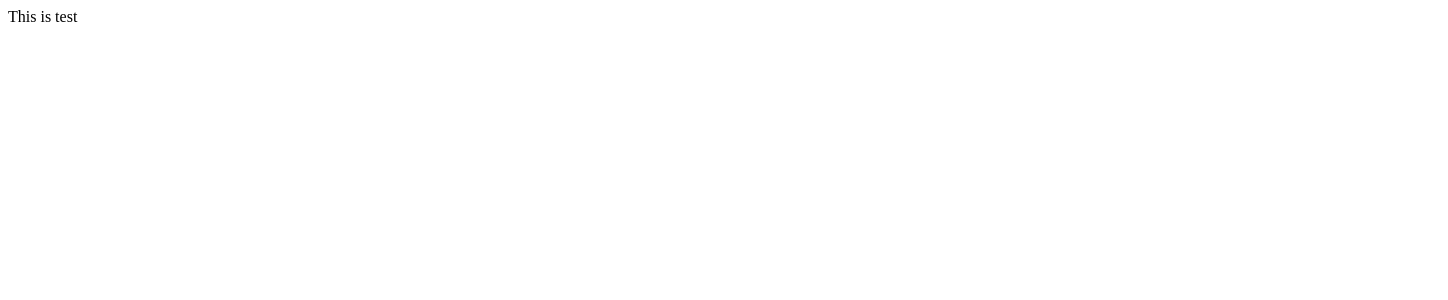
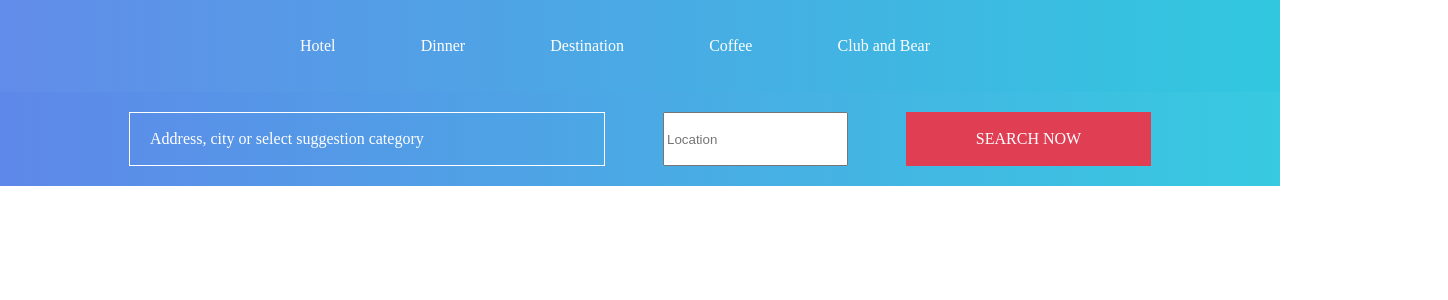
Before and after one commit to trixcode/triplytrip-front, a Next.js app: page / in a window 1280 px wide. Shown: the top 300 px of the page, 1448 px wide, since content can reach past the window. Built offline with nearby package versions, Linux system fonts and the light colour scheme.

Commit message:
Search and Category components

```diff
--- a/pages/index.js
+++ b/pages/index.js
@@ -1,12 +1,15 @@
 
 import Header from '../src/components/Header';
-
+import Category from '../src/components/Category'
+import Search from '../src/components/Search'
 import "../src/assets/styles/main.scss";
 
 function Home() {
-    return <div className="example">
-    <Header text="This is test"/>
-    </div>;
+    return <div>
+        <Category />
+        <Search />
+      </div>
+
   }
 
   export default Home;
--- a/src/assets/styles/_mixins.scss
+++ b/src/assets/styles/_mixins.scss
@@ -4,3 +4,10 @@
     flex-direction: column;
     justify-content: center;
 }
+
+@mixin displayFlexTynai {
+    display: flex;
+    flex-direction: row;
+    justify-content: space-between;
+    width: 100%;
+}
--- a/src/assets/styles/main.scss
+++ b/src/assets/styles/main.scss
@@ -4,3 +4,7 @@
     width: 1440px;
     @include displayFlexCenter;
 }
+.container-Tynai{
+    width: 1440px;
+    @include displayFlexTynai;
+}
--- /dev/null
+++ b/src/components/Category/category.scss
@@ -0,0 +1,35 @@
+@import '../../assets/styles/mixins';
+@import '../../assets/styles/variables';
+@import '../../assets/styles/main.scss';
+body{
+  margin: 0;
+}
+.category-container{
+  background: rgb(98,140,233);
+  background: linear-gradient(90deg, rgba(98,140,233,1) 0%, rgba(49,200,223,1) 100%);
+  height: 92px;
+  display: flex;
+  align-items: center;
+  justify-content: space-between;
+  margin: 0 auto;
+}
+.category{
+  display: flex;
+  justify-content: space-around;
+  .category-block{
+    .category__name{
+      width: 42px;
+      height: 13px;
+      color: #ffffff;
+      font-size: 16px;
+      font-weight: 400;
+      font-family: Montserrat;
+    }
+  }
+  .first-block{
+    margin-left: 300px;
+  }
+  .last-block{
+    margin-right: 350px;
+  }
+}
--- /dev/null
+++ b/src/components/Category/index.js
@@ -0,0 +1,33 @@
+
+import './category.scss';
+
+const Category = (props) => {
+    return (
+      <div class="category-container ">
+        <div class="category container-Tynai">
+          <div class="category-block first-block">
+            <img class="category__image"></img>
+            <span class="category__name">Hotel</span>
+          </div>
+          <div class="category-block">
+            <img class="category__image"></img>
+            <span class="category__name">Dinner</span>
+          </div>
+          <div class="category-block">
+            <img class="category__image"></img>
+            <span class="category__name">Destination</span>
+          </div>
+          <div class="category-block">
+            <img class="category__image"></img>
+            <span class="category__name">Coffee</span>
+          </div>
+          <div class="category-block last-block">
+            <img class="category__image"></img>
+            <span class="category__name">Club and Bear</span>
+          </div>
+        </div>
+      </div>
+    )
+}
+
+export default Category;
--- /dev/null
+++ b/src/components/Search/index.js
@@ -0,0 +1,18 @@
+
+import './search.scss';
+
+const Search = (props) => {
+    return (
+      <div class="search-container">
+        <div class="search container">
+          <form class="search-form">
+            <input class="search__form--input-first" placeholder="Address, city or select suggestion category"></input>
+            <input class="search__form--input-second" placeholder="Location"></input>
+            <button class="search__form--button">search now</button>
+          </form>
+        </div>
+      </div>
+    )
+}
+
+export default Search;
--- /dev/null
+++ b/src/components/Search/search.scss
@@ -0,0 +1,58 @@
+@import '../../assets/styles/mixins';
+@import '../../assets/styles/variables';
+@import '../../assets/styles/main.scss';
+
+.search-container{
+  background: rgb(94,136,233);
+  background: linear-gradient(90deg, rgba(94,136,233,1) 0%, rgba(55,202,224,1) 100%);
+  height: 94px;
+  display: flex;
+  justify-content: center;
+  .search{
+    .search-form{
+      display: flex;
+      justify-content: space-around;
+      margin-left: 100px;
+      .search__form--input-first{
+        width: 474px;
+        background: none;
+        border: 1px white solid;
+        padding: 0;
+      }
+      .search__form--input-first::placeholder{
+        color: #ffffff;
+        font-family: "Varela Round";
+        font-size: 16px;
+        padding-left: 20px;
+        font-weight: 400;
+      }
+      .search_form--input-second{
+        background: none;
+        width: 375px;
+        border: 1px solid #ffffff;
+      }
+      .search_form--input-second::placeholder{
+        opacity: 0.8;
+        color: #ffffff;
+        font-family: "Varela Round";
+        font-size: 16px;
+        font-weight: 400;
+        line-height: 83.33px;
+        padding-left: 20px;
+      }
+      .search__form--button{
+        vertical-align: middle;
+        width: 245px;
+        height: 54px;
+        background-color: #e03e53;
+        color: #ffffff;
+        font-family: Montserrat;
+        font-size: 16px;
+        font-weight: 400;
+        text-transform: uppercase;
+        border: #e03e53 1px solid;
+        margin-right: 100px;
+      }
+    }
+  }
+}
```
Also changed, not shown: 1 other file (tests, documents, lock files or other folders).
